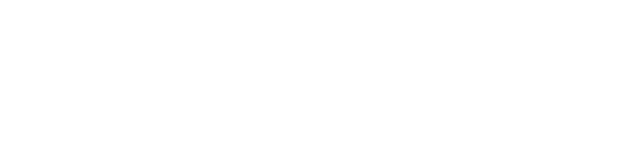
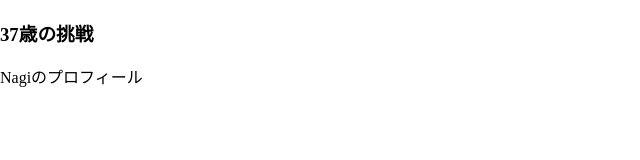
Before and after one commit to nagisuke-nagino/nagisuke-nagino, a plain HTML site: page index.html in a window 1280 px wide. Shown: the whole page, without its empty margins (0-640 px from the left). Drawn offline with Linux system fonts and the light colour scheme.

Commit message:
Update index.html

```diff
--- a/index.html
+++ b/index.html
@@ -9,7 +9,11 @@
 </head>
 <body>
   <header>
+    <div class="header-container">
+      <h3> 37歳の挑戦 </h3>
+      <p> Nagiのプロフィール </h3>
 
+    </div>
   </header>
 
   <footer>
```
